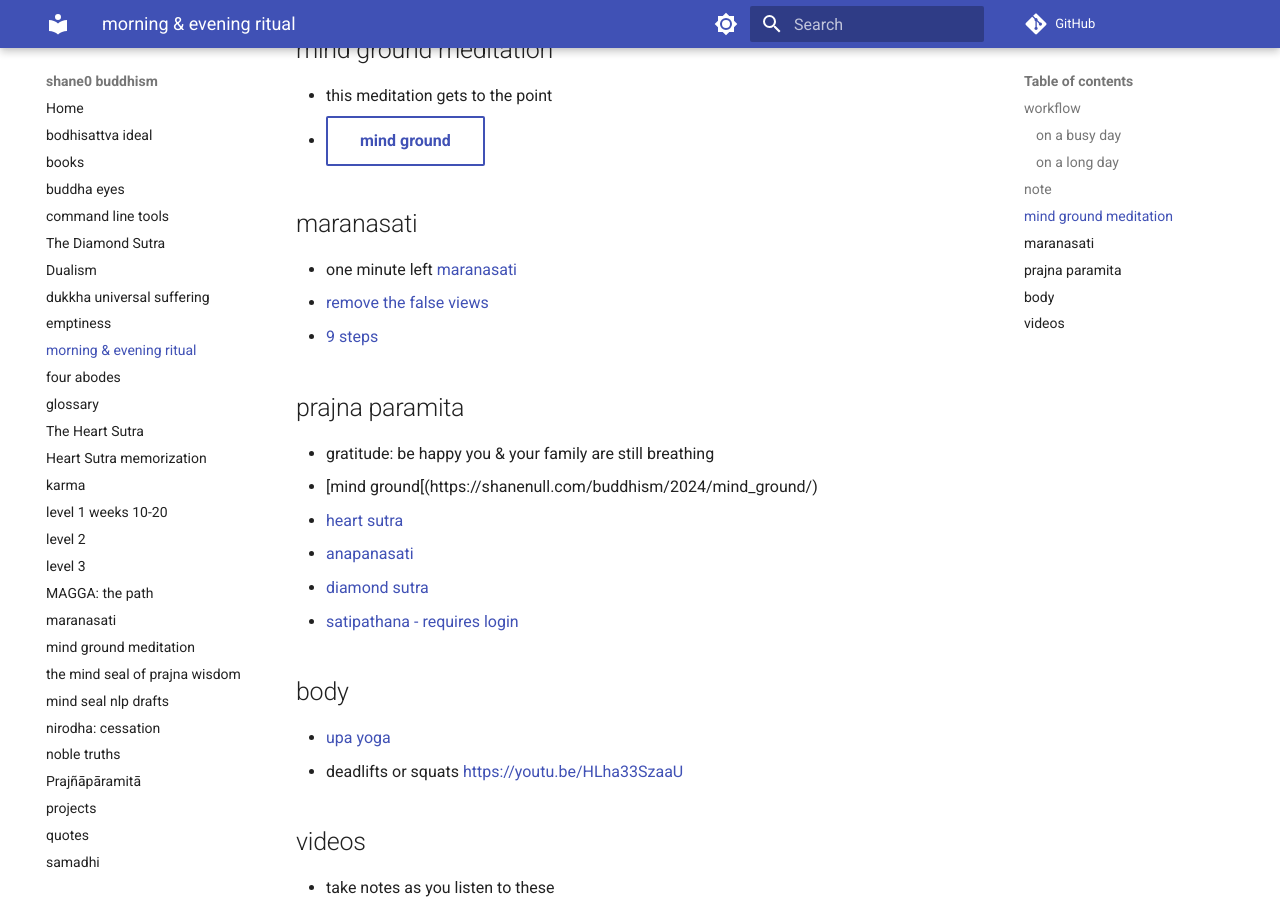
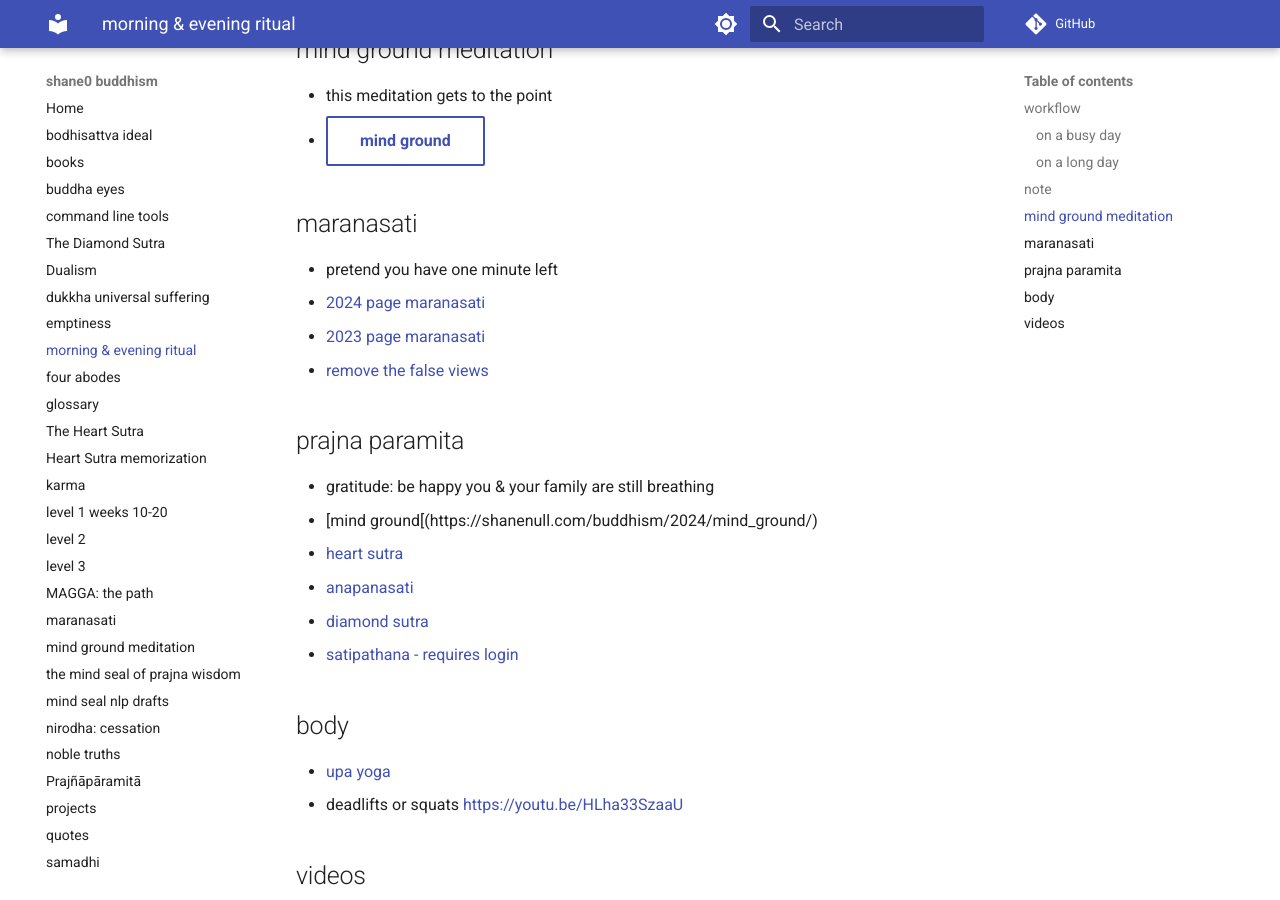
Before and after one commit to shane0/buddhism, an MkDocs documentation site: the page built from docs/evening_ritual.md, in a window 1280 px wide and 900 px high, scrolled down 1032 px. Built offline with MkDocs 1.6.1 and Material for MkDocs 9.7.7, drawn with Linux system fonts in a browser that asks for light colours; comment, search, counter and statistics services are not loaded; the version menu is left out.

Commit message:
docs(ritual): update link to 2024 maranasati page

```diff
--- a/docs/evening_ritual.md
+++ b/docs/evening_ritual.md
@@ -39,9 +39,10 @@ tags:
 
 ## maranasati
 
-- one minute left [maranasati](https://shanenull.com/buddhism/2023/maranasati/)
+- pretend you have one minute left
+- [2024 page maranasati](https://shanenull.com/buddhism/2024/maranasati/)
+- [2023 page maranasati](https://shanenull.com/buddhism/2023/maranasati/)
 - [remove the false views](https://shanenull.com/buddhism/2024/samudaya/#false-views)
-- [9 steps](https://shanenull.com/buddhism/2023/maranasati/#the-satipatthana-sutta-mn-10-and-the-kayagata-sati-sutta-mn-119)
 
 ## prajna paramita
 
```
